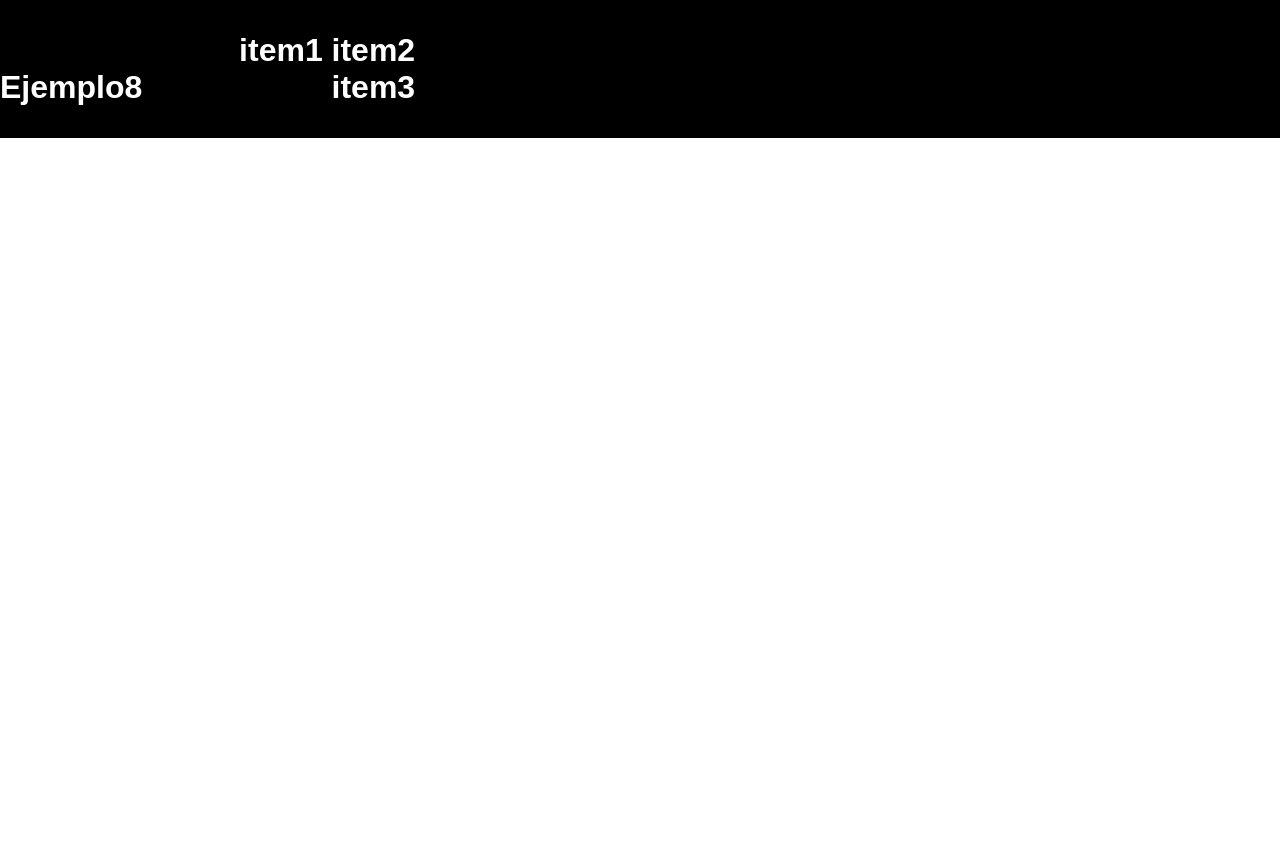
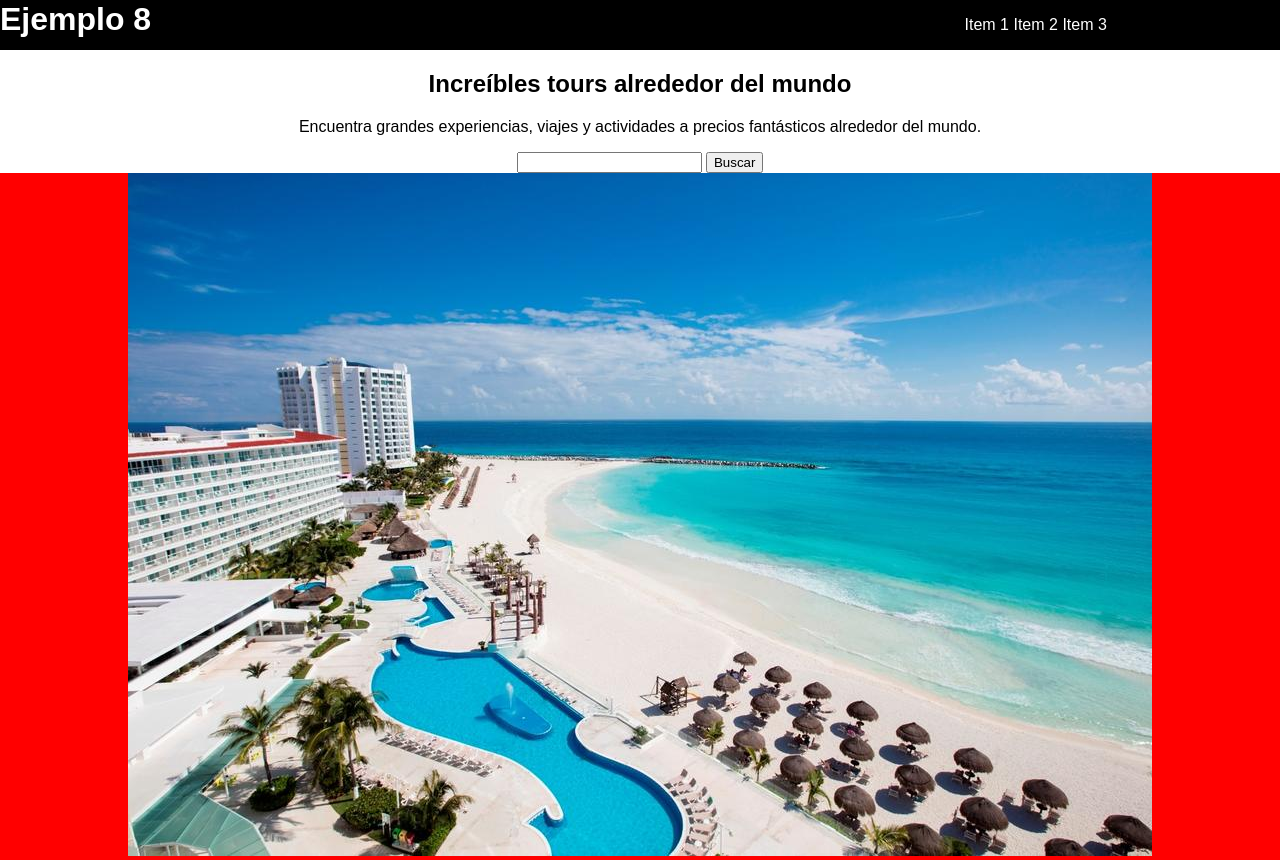
Before and after one commit to DarCortes/ejemplo8, a plain HTML site: page index.html in a window 1280 px wide. Before the commit the page ends 800 px from the top, so only its background shows below. Drawn offline with Linux system fonts and the light colour scheme.

Commit message:
creamos una seccion y agregamos imagen

```diff
--- a/index.css
+++ b/index.css
@@ -9,7 +9,7 @@ header {
 }
 
 header ul {
-  width: 50%;
+  width: 45%;
   display: inline-block;
   text-align: right;
 }
@@ -20,6 +20,19 @@ header ul li {
 
 header h1 {
   margin: 0;
-  width: 35%;
+  width: 38%;
   display: inline-block;
+  font size: 20px;
 }
+
+section {
+  text-align: center;
+
+}
+section#cover {
+  text-align: center;
+
+}
+section#listado-tours {
+  background-color: red
+}
--- a/index.html
+++ b/index.html
@@ -6,19 +6,28 @@
   <meta http-equiv="X-UA-Compatible" content="ie=edge">
   <link rel="stylesheet" href="./index.css">
   <title>Ejemplo8</title>
-</head>
   <body>
       <header>
-    <h1>Ejemplo8
+          <h1>Ejemplo 8</h1>
           <ul>
-        <li>item1</li>
-        <li>item2</li>
-        <li>item3</li>
+              <li>Item 1</li>
+              <li>Item 2</li>
+              <li>Item 3</li>
           </ul>
-    </h1>
       </header>
+      <section id="cover">
+          <h2>Increíbles tours alrededor del mundo</h2>
+          <p>Encuentra grandes experiencias, viajes y actividades a precios fantásticos alrededor del mundo.</p>
+          <input type="text">
+          <button>Buscar</button>
+      </section>
+      <section id="listado-tours">
+          <article>
+            <img
+            src="./img/cancun.jpg"
+          </article>
+      </section>
       <footer>
-
       </footer>
   </body>
 </html>
```
Also changed, not shown: img/cancun.jpg (added), 1 other file. Lines whose indentation alone changed are shown as unchanged.
